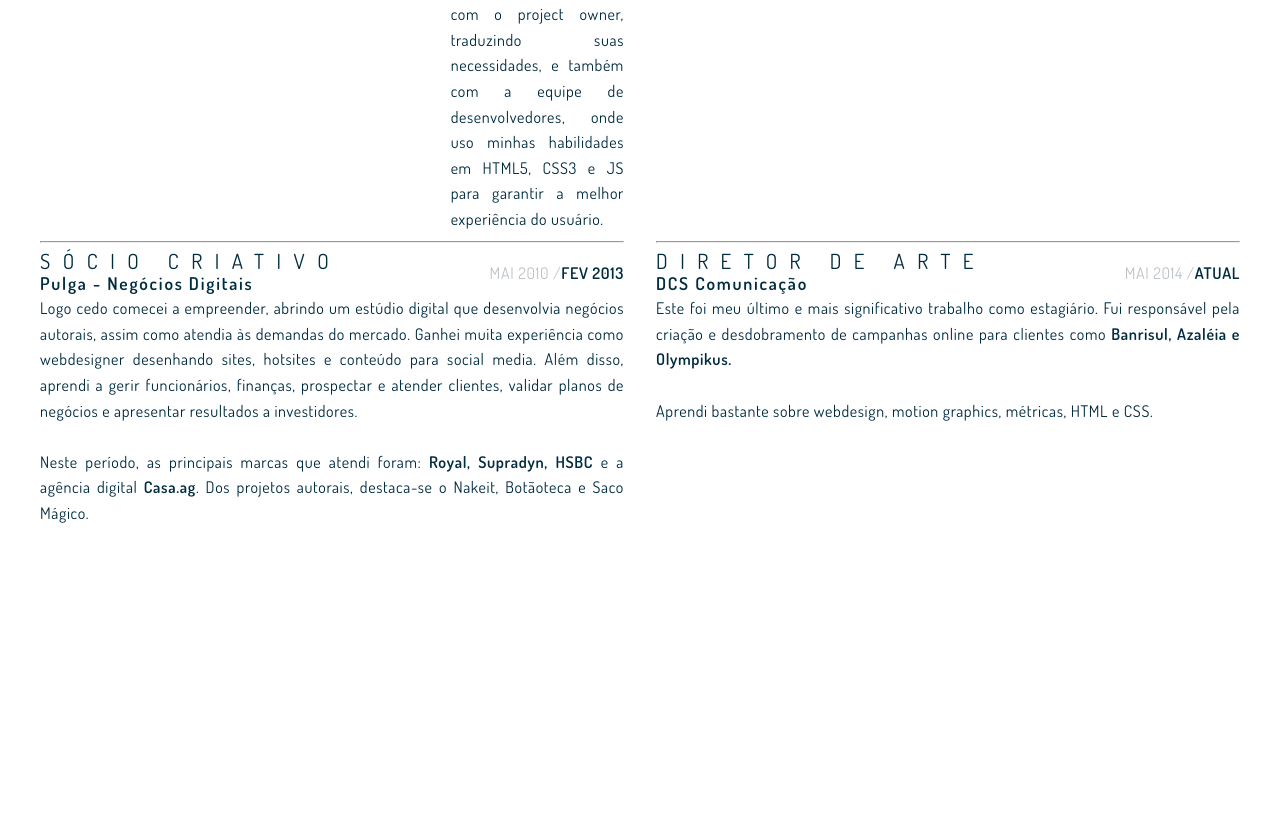
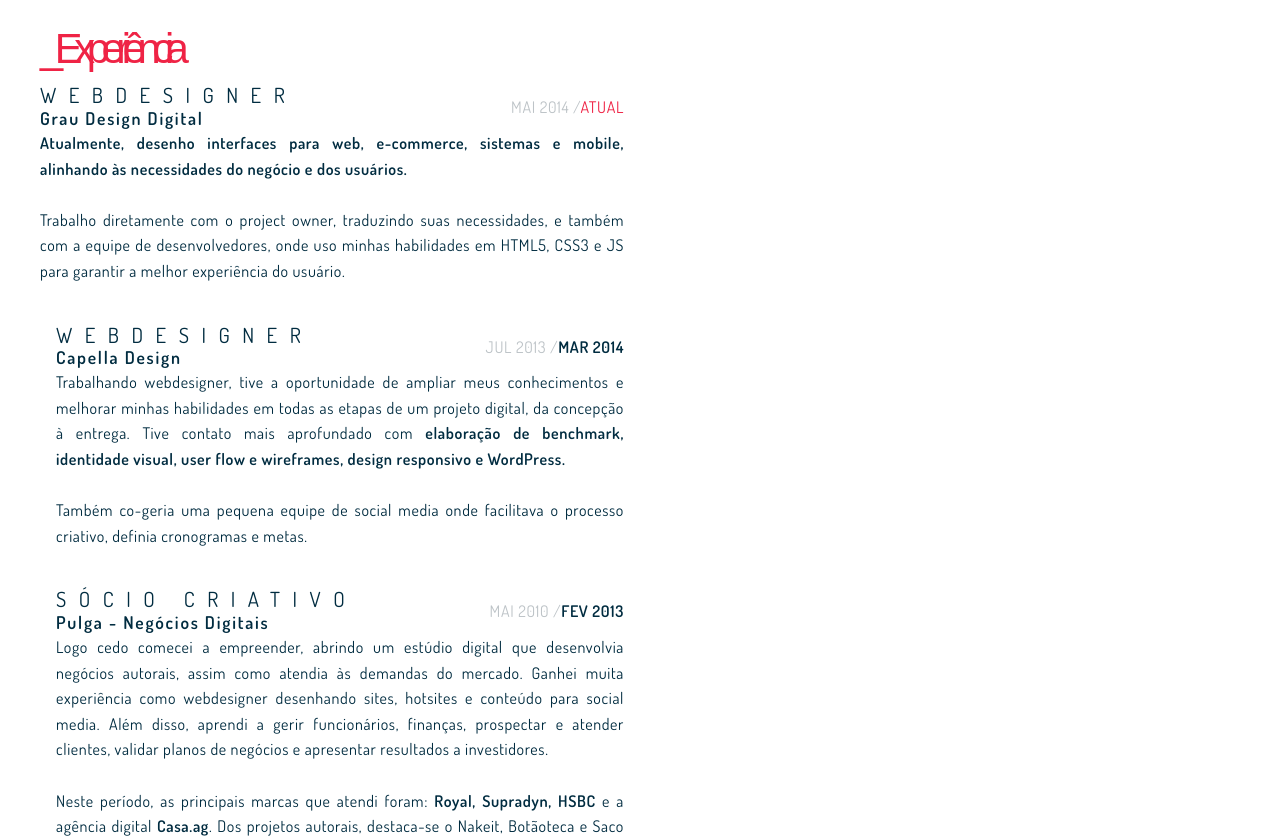
Before and after one commit to rodrigonerysilva/rodrigonery, a plain HTML site: page index.html in a window 1280 px wide. Shown: the part 1811-2650 px from the top of the page. Before the commit the page ends 2337 px from the top, so only its background shows below. Drawn offline with nearby package versions, Linux system fonts and the light colour scheme; a script that the page names is missing.

Commit message:
Mobile-finish

```diff
--- a/index.html
+++ b/index.html
@@ -28,20 +28,20 @@
 			</div>
 		</header>
 		<main class="container-fluid">
-			<div class="row center-xs name">
+			<div class="row center-xs name mobile-style">
 				<h1 class="name-space-a">Rodrigo Nery</h1>
 				<div>
 					<progress class="name-space-b" value="50" max="100"></progress>
 				</div>
 				<h3 class="name-space-c">UI Designer</h3>
 			</div>
-			<div class="row center-xs">
+			<div class="row center-xs mobile-style">
 				<h2>_Sobre</h2>
 				<p><span class="p_bold">Com 6 anos de experiência, sou um webdesigner acostumado a entregar soluções de qualidade,</span> que atendam aos requerimentos do negócio e às expectativas do usuário.<br><br>
 				Trabalho em projetos sozinho e com equipe de desenvolvimento, onde contribuo além do design com minhas habilidades em <span class="p_bold">HTML5, CSS3, WordPress, Github, Bootstrap e motion graphics.</span><br><br>
 				Atualmente, desenho interfaces para sites responsivos e aplicações mobile. Me sinto muito confortável com o processo de design, desde a arquitetura da informação até uma entrega consistente para a equipe de desenvolvimento.</p>
 			</div>
-			<div>
+			<div class="mobile-style">
 				<h2 class="center-xs">_Habilidades</h2>
 				<ul class="row">
 					<div class="col-xs center-xs">
@@ -70,7 +70,7 @@
 					<div class="col-xs">
 				</ul>
 			</div>
-			<div class="row center-xs">
+			<div class="center-xs mobile-style">
 				<h2>_Contato</h2>
 				<ul class="row contato-list">
 					<li>
@@ -131,56 +131,54 @@
 					</li>
 				</ul>
 			</div>
-			<div>
-				<h2 class="row center-xs start-sm">_Experiência</h2>
+			<div class="mobile-style">
+				<h2 class="center-xs start-sm">_Experiência</h2>
 				<div class="row">
-					<div class="col-sm-12 col-md-6">
+					<div class="col-sm-12 col-md-6 experiencia-bloco">
 						<div class="row">
-							<div class="center-xs start-sm col-xs-12 col-sm-8">
+							<div class="center-xs col-xs-12 start-sm col-sm-8">
 								<h3>Webdesigner</h3>
 								<h4>Grau Design Digital</h4>
 							</div>
 							<div class="col-xs-12 col-sm-4">
-								<p class="center-xs end-sm"><spam class="first-date">Mai 2014 /</spam><spam class="last-date">Atual</spam></p>
-								<p class="col-xs><spam class="p_bold">Atualmente, desenho interfaces para web, e-commerce, sistemas e mobile, alinhando às necessidades do negócio e dos usuários.</spam><br><br>Trabalho diretamente com o project owner, traduzindo suas necessidades, e também com a equipe de desenvolvedores, onde uso minhas habilidades em HTML5, CSS3 e JS para garantir a melhor experiência do usuário.</p>
+								<p class="center-xs end-sm date"><spam class="first-date">Mai 2014 /</spam><spam class="current-date">Atual</spam></p>
 							</div>
-
+						</div>
+						<p><spam class="p_bold">Atualmente, desenho interfaces para web, e-commerce, sistemas e mobile, alinhando às necessidades do negócio e dos usuários.</spam><br><br>Trabalho diretamente com o project owner, traduzindo suas necessidades, e também com a equipe de desenvolvedores, onde uso minhas habilidades em HTML5, CSS3 e JS para garantir a melhor experiência do usuário.</p>
 						</div>
 					</div>
-					<div class="col-sm-12 col-md-6">
-						<div class="row between-xs">
-							<div class="col-xs-12 col-sm-8">
+					<div class="col-sm-12 col-md-6 experiencia-bloco">
+						<div class="row">
+							<div class="center-xs col-xs-12 start-sm col-sm-8">
 								<h3>Webdesigner</h3>
 								<h4>Capella Design</h4>
 							</div>
 							<div class="col-xs-12 col-sm-4">
-								<p class="end-xs date"><spam class="first-date">Jul 2013 /</spam><spam class="last-date">Mar 2014</spam></p>
+								<p class="center-xs end-sm date"><spam class="first-date">Jul 2013 /</spam><spam class="last-date">Mar 2014</spam></p>
 							</div>
 						</div>
 						<p>Trabalhando webdesigner, tive a oportunidade de ampliar meus conhecimentos e melhorar minhas habilidades em todas as etapas de um projeto digital, da concepção à entrega. Tive contato mais aprofundado com <spam class="p_bold">elaboração de benchmark, identidade visual, user flow e wireframes, design responsivo e WordPress.</spam><br><br>Também co-geria uma pequena equipe de <spam class="p_italic">social media</spam> onde facilitava o processo criativo, definia cronogramas e metas.</p>
 					</div>
-					<div class="col-sm-12 col-md-6">
-					<hr class="hr_experiencia">
-						<div class="row between-xs">
-							<div class="col-xs-12 col-sm-8">
+					<div class="col-sm-12 col-md-6 experiencia-bloco">
+						<div class="row">
+							<div class="center-xs col-xs-12 start-sm col-sm-8">
 								<h3>Sócio criativo</h3>
 								<h4>Pulga - Negócios Digitais</h4>
 							</div>
 							<div class="col-xs-12 col-sm-4">
-								<p class="end-xs date"><spam class="first-date">Mai 2010 /</spam><spam class="last-date">Fev 2013</spam></p>
+								<p class="center-xs end-sm date"><spam class="first-date">Mai 2010 /</spam><spam class="last-date">Fev 2013</spam></p>
 							</div>
 						</div>
 						<p>Logo cedo comecei a empreender, abrindo um estúdio digital que desenvolvia negócios autorais, assim como atendia às demandas do mercado. Ganhei muita experiência como webdesigner desenhando sites, hotsites e conteúdo para social media. Além disso, aprendi a gerir funcionários, finanças, prospectar e atender clientes, validar planos de negócios e apresentar resultados a investidores.<br><br>Neste período, as principais marcas que atendi foram: <spam class="p_bold">Royal, Supradyn, HSBC</spam> e a agência digital <spam class="p_bold">Casa.ag</spam>. Dos projetos autorais, destaca-se o Nakeit, Botãoteca e Saco Mágico.</p>
 					</div>
-					<div class="col-sm-12 col-md-6">
-					<hr class="hr_experiencia">
-						<div class="row between-xs">
-							<div class="col-xs-12 col-sm-8">
+					<div class="col-sm-12 col-md-6 experiencia-bloco">
+						<div class="row">
+							<div class="center-xs col-xs-12 start-sm col-sm-8">
 								<h3>Diretor de Arte</h3>
 								<h4>DCS Comunicação</h4>
 							</div>
 							<div class="col-xs-12 col-sm-4">
-								<p class="end-xs date"><spam class="first-date">Mai 2014 /</spam><spam class="last-date">Atual</spam></p>
+								<p class="center-xs end-sm date"><spam class="first-date">Mai 2014 /</spam><spam class="last-date">Atual</spam></p>
 							</div>
 						</div>
 						<p>Este foi meu último e mais significativo trabalho como estagiário. Fui responsável pela criação e desdobramento de campanhas online para clientes como <spam class="p_bold">Banrisul, Azaléia e Olympikus.</spam><br><br>Aprendi bastante sobre webdesign, motion graphics, métricas, HTML e CSS.</p>
@@ -188,5 +186,14 @@
 				</div>
 			</div>
 		</main>
+		<footer>
+			<div class="container-fluid center-xs footer-content">
+				<p class="upper center-xs">Gostou deste design? Baixe o aquivo editável no meu Github</p>
+				<a href="https://github.com/rodrigonerysilva/rodrigonery" class="middle-xs center-xs">
+					<i class="fa fa-github"></i>
+					<p class="center-xs">github.com/rodrigonerysilva</p>
+				</a>
+			</div>
+		</footer>
 	</body>
 </html>
```
